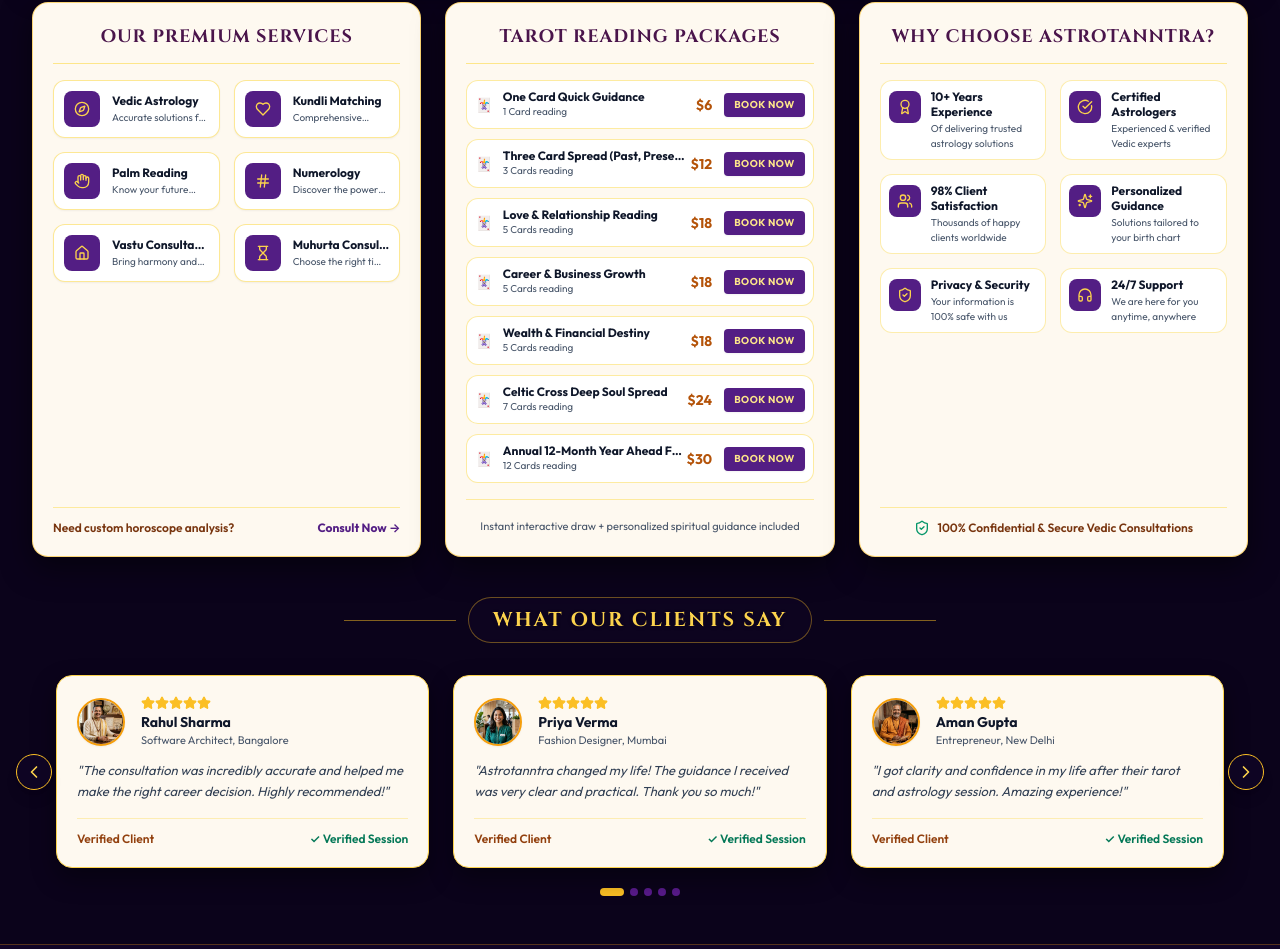
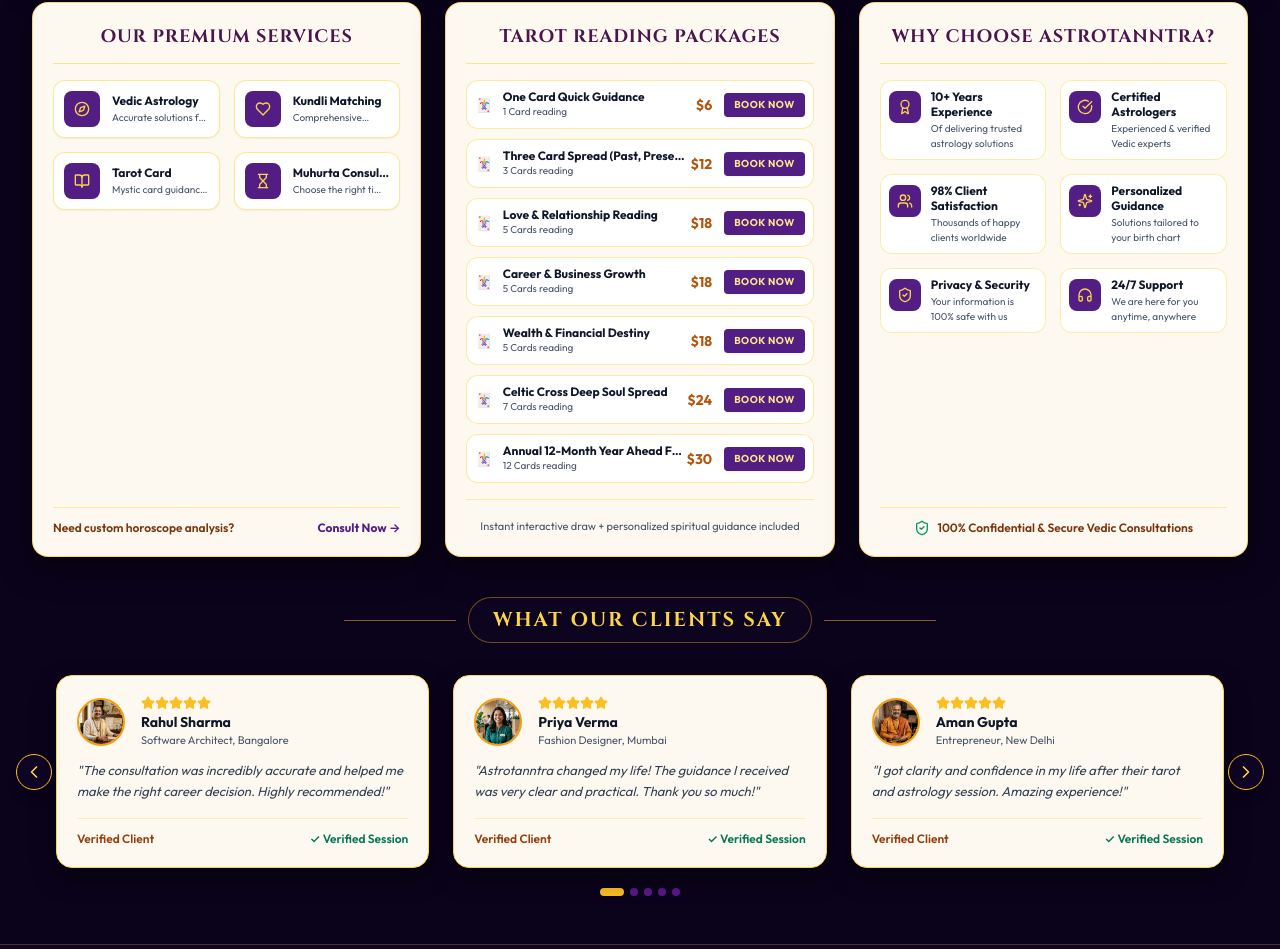
Before and after one commit to dee686/astrotanntra-website, a React (Vite) app: page / in a window 1280 px wide. Shown: the part 1103-2052 px from the top of the page. Built offline with nearby package versions, Linux system fonts and the light colour scheme.

Commit message:
feat(services): comment out Palm Reading, Numerology, and Vastu; add Tarot Card to Premium Services

```diff
--- a/src/components/MiddleCardsSection.jsx
+++ b/src/components/MiddleCardsSection.jsx
@@ -41,6 +41,14 @@ export default function MiddleCardsSection({
       action: onOpenMilan
     },
     {
+      id: 'tarot',
+      title: lang === 'hi' ? 'टैरो कार्ड' : 'Tarot Card',
+      desc: lang === 'hi' ? 'भविष्य एवं जीवन दिशा हेतु दिव्य टैरो मार्गदर्शन' : 'Mystic card guidance for destiny & choices',
+      icon: BookOpen,
+      action: () => (onOpenTarotWithPackage ? onOpenTarotWithPackage(null) : onOpenConsultation('Tarot Card'))
+    },
+    /*
+    {
       id: 'palm',
       title: lang === 'hi' ? 'हस्तरेखा दर्शन' : 'Palm Reading',
       desc: lang === 'hi' ? 'हस्तरेखाओं द्वारा अपने भविष्य को जानें' : 'Know your future through palm study',
@@ -61,6 +69,7 @@ export default function MiddleCardsSection({
       icon: Home,
       action: () => onOpenConsultation('Vastu Consultation')
     },
+    */
     {
       id: 'muhurta',
       title: lang === 'hi' ? 'शुभ मुहूर्त' : 'Muhurta Consultation',
```
